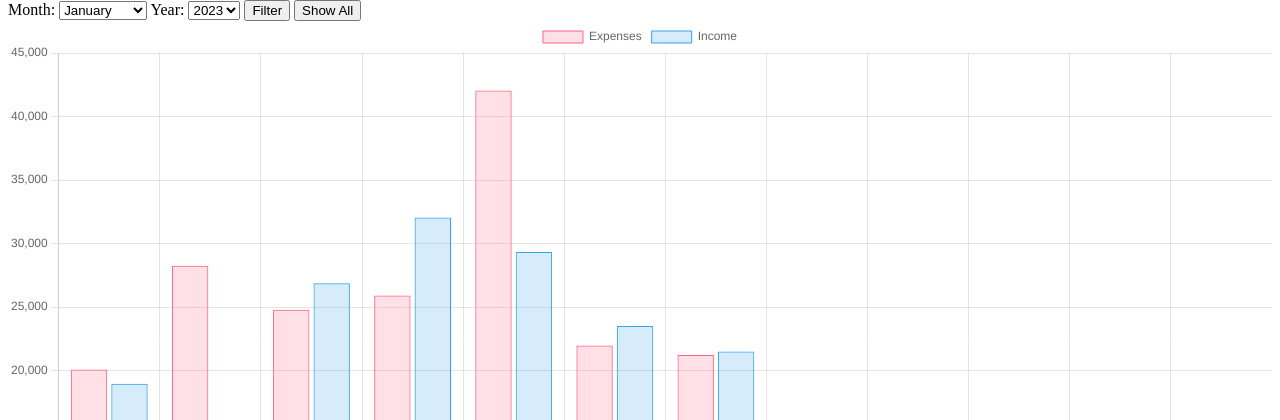
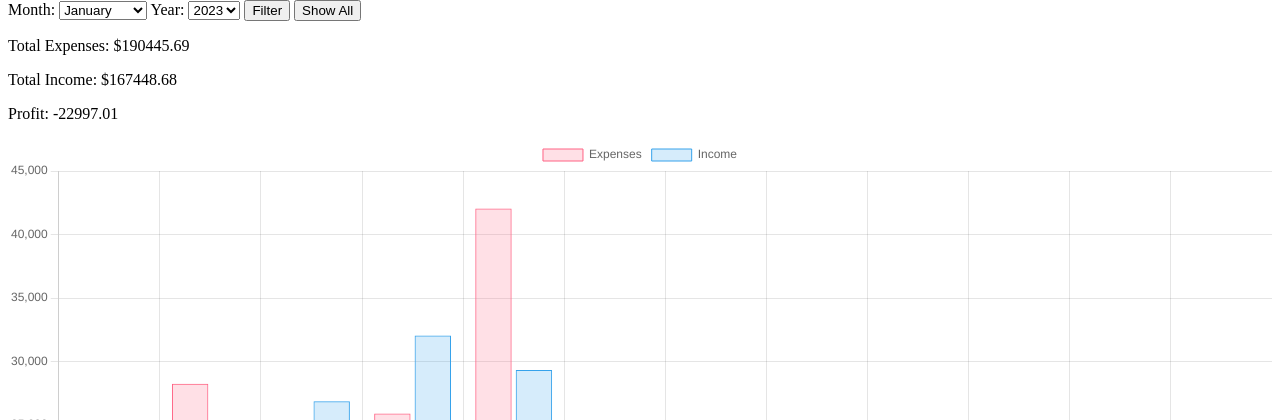
Before and after one commit to ferhuber/LampadariumDashboard, a Flask app: page /dashboard in a window 1280 px wide. Shown: the part 54-474 px from the top of the page. Run offline with Flask 3, Linux system fonts and the light colour scheme; data comes from the database, SQL or seed files in the repository; some libraries are stand-ins or nearby versions.

Commit message:
adding the total expenses and incoming

```diff
--- a/app.py
+++ b/app.py
@@ -114,6 +114,10 @@ def dashboard():
     base_expense_query = "SELECT * FROM transactions WHERE \"TRANSACTION\" LIKE '%Expense%'"
     base_income_query = "SELECT * FROM transactions WHERE \"TRANSACTION\" LIKE '%Income%'"
 
+    # Initialize totals
+    total_expenses = 0
+    total_income = 0
+
     specific_month_selected = False
     selected_month = None
 
@@ -153,6 +157,8 @@ def dashboard():
     cursor.execute(income_query)
     income = cursor.fetchall()
 
+
+
     # Initialize arrays for chart data
     expenses_by_month = [0] * 12
     income_by_month = [0] * 12
@@ -170,6 +176,14 @@ def dashboard():
 
     conn.close()
 
+    # Summing the totals for expenses and income
+    total_expenses = sum(expenses_by_month)
+    total_income = sum(income_by_month)
+    profit = total_income - total_expenses
+
+    print(total_expenses)
+    print(total_income)
+
     # Preparing chart data with real values
     chart_data = {
         'months': months,
@@ -177,7 +191,8 @@ def dashboard():
         'income': income_by_month
     }
 
-    return render_template('dashboard.html', expenses=expenses, income=income, chart_data=chart_data, specific_month_selected=specific_month_selected, selected_month=selected_month)
+    return render_template('dashboard.html', expenses=expenses, income=income, chart_data=chart_data, specific_month_selected=specific_month_selected, selected_month=selected_month,total_expenses=total_expenses,
+                                             total_income=total_income, profit=profit)
 
 if __name__ == '__main__':
     app.run(debug=True)
--- a/static/js/main.js
+++ b/static/js/main.js
@@ -1,11 +1,21 @@
 document.addEventListener('DOMContentLoaded', function() {
     var ctx = document.getElementById('myChart').getContext('2d');
 
-    // If a specific month is selected or the chart context is not available, hide the chart
     if (!ctx || selectedMonth !== null) {
         document.getElementById('myChart').style.display = 'none';
-        return;
-    }
+        document.getElementById('totals').style.display = 'none';
+
+    }else {
+            // Display the chart and totals if no specific month is selected
+            document.getElementById('myChart').style.display = 'block';
+            document.getElementById('totals').style.display = 'block';
+
+}
+// Display total expenses, income, and profit
+document.getElementById('total-expenses').textContent = '$' +  totalExpenses.toFixed(2);
+document.getElementById('total-income').textContent = '$' + totalIncome.toFixed(2);
+document.getElementById('profit').textContent = profit.toFixed(2);
+
 
     // Initialize the chart when a specific month is not selected
     var myChart = new Chart(ctx, {
--- a/templates/dashboard.html
+++ b/templates/dashboard.html
@@ -48,6 +48,14 @@
 
         <input type="submit" value="Filter">
         <input type="submit" name="reset" value="Show All">
+
+
+        <div id="totals" style="display: none;">
+            <p>Total Expenses: <span id="total-expenses"></span></p>
+            <p>Total Income: <span id="total-income"></span></p>
+            <p>Profit: <span id="profit"></span></p>
+        </div>
+
     </form>
 
 <!-- Canvas for Chart -->
@@ -60,6 +68,9 @@
 <script type="text/javascript">
     var chartData = {{ chart_data | tojson | safe }};
     var selectedMonth = {{ selected_month | tojson }};
+    var totalExpenses = {{ total_expenses | tojson }};
+    var totalIncome = {{ total_income | tojson }};
+    var profit = {{ profit | tojson }};
 </script>
 
 <!-- Main JavaScript file -->
```
